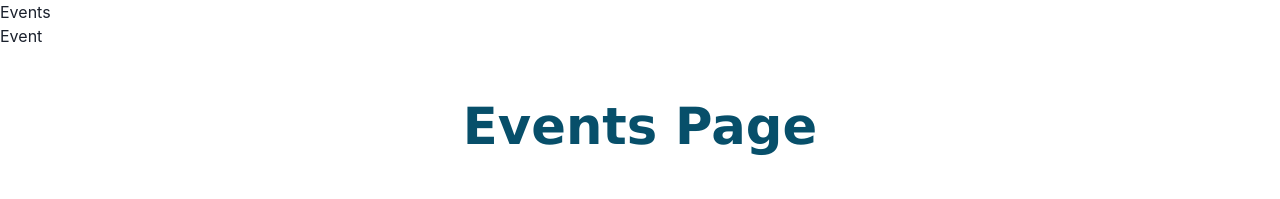
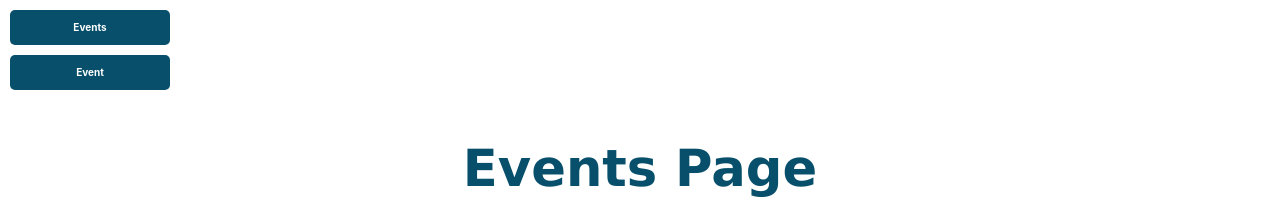
Before and after one commit to Justcode96/event-app, a React (Vite) app: page / in a window 1280 px wide. Shown: the top 199 px of the page. Built offline with nearby package versions, Linux system fonts and the light colour scheme.

Commit message:
Update Navigation.jsx

```diff
--- a/src/components/Navigation.jsx
+++ b/src/components/Navigation.jsx
@@ -6,10 +6,10 @@ export const Navigation = () => {
     <nav>
       <ul>
         <li>
-          <Link to="/">Events</Link>
+          <Link to="/" className="link-style">Events</Link>
         </li>
         <li>
-          <Link to="/event/1">Event</Link>
+          <Link to="/event/1" className="link-style">Event</Link>
         </li>
       </ul>
     </nav>
```
